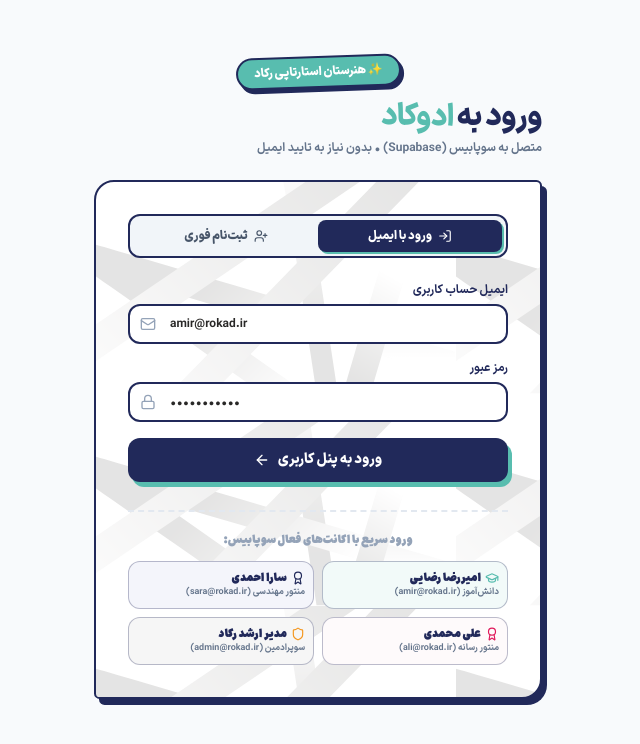
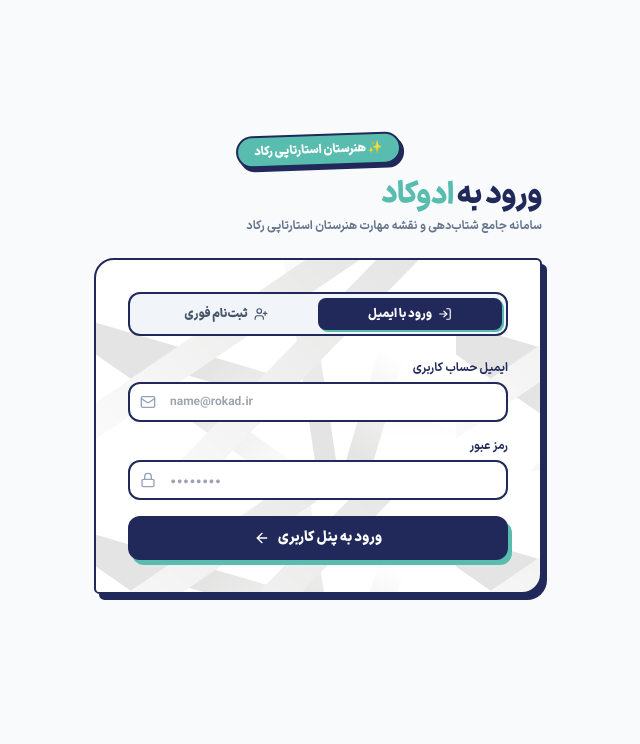
Before and after one commit to Behrad-Mahdavi/Edukad, a Next.js app in the folder frontend/: page /login in a window 1280 px wide. Shown: the top 744 px of the page, without its empty margins (413-1053 px from the left). Built offline with nearby package versions, Linux system fonts and the light colour scheme; no server answers.

Commit message:
feat(auth): remove demo user buttons and prepare clean production login/register UI

```diff
--- a/frontend/src/app/(auth)/login/page.tsx
+++ b/frontend/src/app/(auth)/login/page.tsx
@@ -3,14 +3,14 @@
 import React, { useState } from 'react';
 import { useRouter } from 'next/navigation';
 import { useAuth } from '@/lib/auth-context';
-import { Mail, Lock, ArrowLeft, Shield, Award, GraduationCap, Sparkles, UserPlus, LogIn, User } from 'lucide-react';
+import { Mail, Lock, ArrowLeft, Sparkles, UserPlus, LogIn, User } from 'lucide-react';
 
 export default function LoginPage() {
   const [mode, setMode] = useState<'login' | 'register'>('login');
 
   // Login fields
-  const [identifier, setIdentifier] = useState('amir@rokad.ir');
-  const [password, setPassword] = useState('password123');
+  const [identifier, setIdentifier] = useState('');
+  const [password, setPassword] = useState('');
 
   // Register fields
   const [fullName, setFullName] = useState('');
@@ -58,13 +58,6 @@
     }
   };
 
-  const setDemoUser = (demoEmail: string) => {
-    setMode('login');
-    setIdentifier(demoEmail);
-    setPassword('password123');
-    setError(null);
-  };
-
   return (
     <div className="min-h-[85vh] flex items-center justify-center py-8">
       <div className="w-full max-w-md">
@@ -78,7 +71,7 @@
             <span className="text-secondary rotate-1 inline-block">ادوکاد</span>
           </h1>
           <p className="text-xs text-slate-500 mt-1 font-semibold">
-            متصل به سوپابیس (Supabase) • بدون نیاز به تایید ایمیل
+            سامانه جامع شتاب‌دهی و نقشه مهارت هنرستان استارتاپی رکاد
           </p>
         </div>
 
@@ -242,71 +235,6 @@
               </button>
             </form>
           )}
-
-          {/* Quick Demo Switcher for Evaluation */}
-          <div className="mt-7 pt-5 border-t-2 border-dashed border-slate-200">
-            <span className="text-[11px] font-extrabold text-slate-400 block text-center mb-3">
-              ورود سریع با اکانت‌های فعال سوپابیس:
-            </span>
-
-            <div className="grid grid-cols-2 gap-2">
-              <button
-                type="button"
-                onClick={() => setDemoUser('amir@rokad.ir')}
-                className="p-2 rounded-xl border border-primary/30 bg-bg-mint text-right text-[11px] hover:border-secondary transition-colors"
-              >
-                <div className="font-extrabold text-primary flex items-center gap-1">
-                  <GraduationCap className="w-3.5 h-3.5 text-secondary" />
-                  امیررضا رضایی
-                </div>
-                <div className="text-[9px] text-slate-500 font-semibold">
-                  دانش‌آموز (amir@rokad.ir)
-                </div>
-              </button>
-
-              <button
-                type="button"
-                onClick={() => setDemoUser('sara@rokad.ir')}
-                className="p-2 rounded-xl border border-primary/30 bg-bg-lavender text-right text-[11px] hover:border-primary transition-colors"
-              >
-                <div className="font-extrabold text-primary flex items-center gap-1">
-                  <Award className="w-3.5 h-3.5 text-primary" />
-                  سارا احمدی
-                </div>
-                <div className="text-[9px] text-slate-500 font-semibold">
-                  منتور مهندسی (sara@rokad.ir)
-                </div>
-              </button>
-
-              <button
-                type="button"
-                onClick={() => setDemoUser('ali@rokad.ir')}
-                className="p-2 rounded-xl border border-primary/30 bg-bg-blush text-right text-[11px] hover:border-accent transition-colors"
-              >
-                <div className="font-extrabold text-primary flex items-center gap-1">
-                  <Award className="w-3.5 h-3.5 text-accent" />
-                  علی محمدی
-                </div>
-                <div className="text-[9px] text-slate-500 font-semibold">
-                  منتور رسانه (ali@rokad.ir)
-                </div>
-              </button>
-
-              <button
-                type="button"
-                onClick={() => setDemoUser('admin@rokad.ir')}
-                className="p-2 rounded-xl border border-primary/30 bg-bg-neutral text-right text-[11px] hover:border-tertiary transition-colors"
-              >
-                <div className="font-extrabold text-primary flex items-center gap-1">
-                  <Shield className="w-3.5 h-3.5 text-tertiary" />
-                  مدیر ارشد رکاد
-                </div>
-                <div className="text-[9px] text-slate-500 font-semibold">
-                  سوپرادمین (admin@rokad.ir)
-                </div>
-              </button>
-            </div>
-          </div>
         </div>
       </div>
     </div>
```
Also changed, not shown: 1 other file (tests, documents, lock files or other folders).
